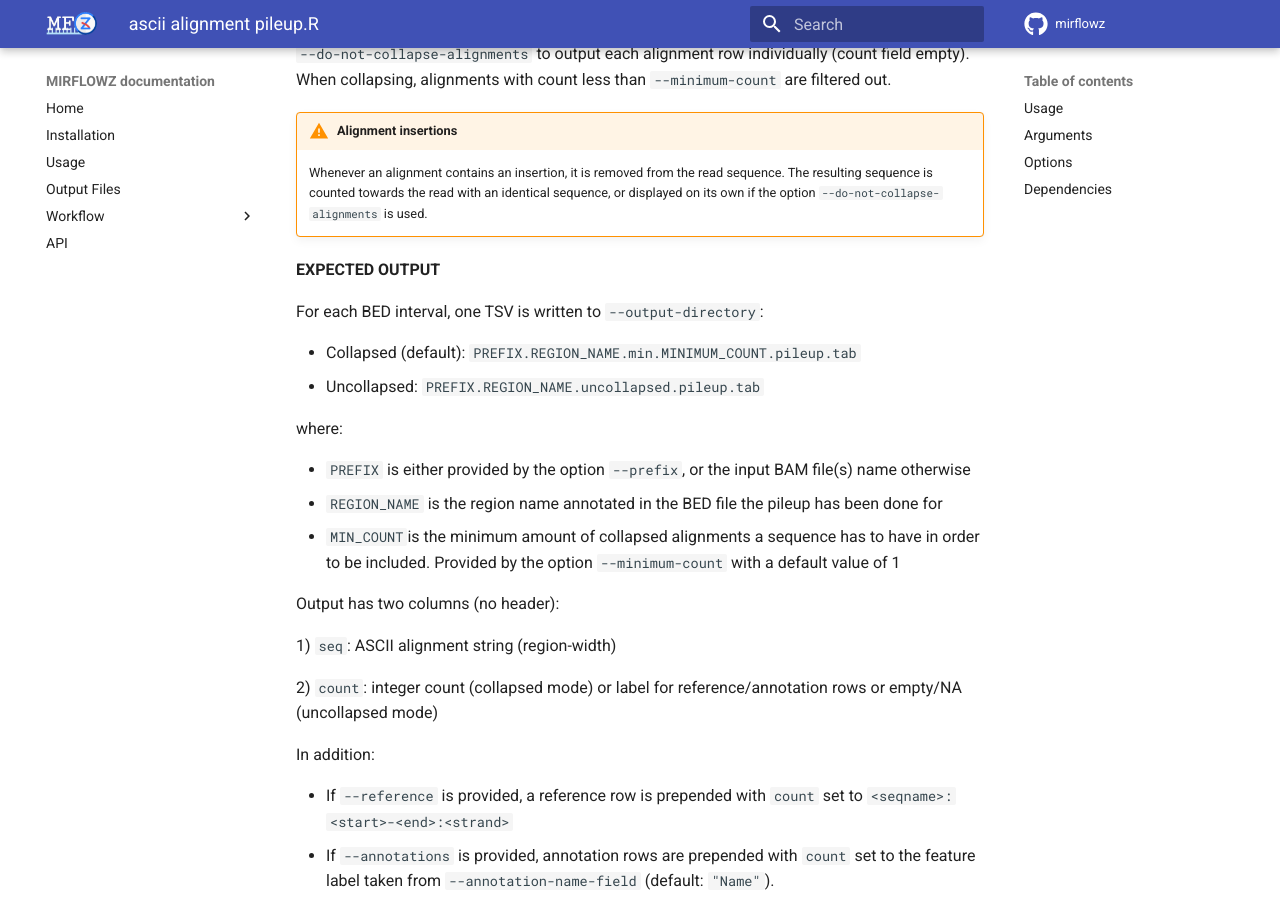
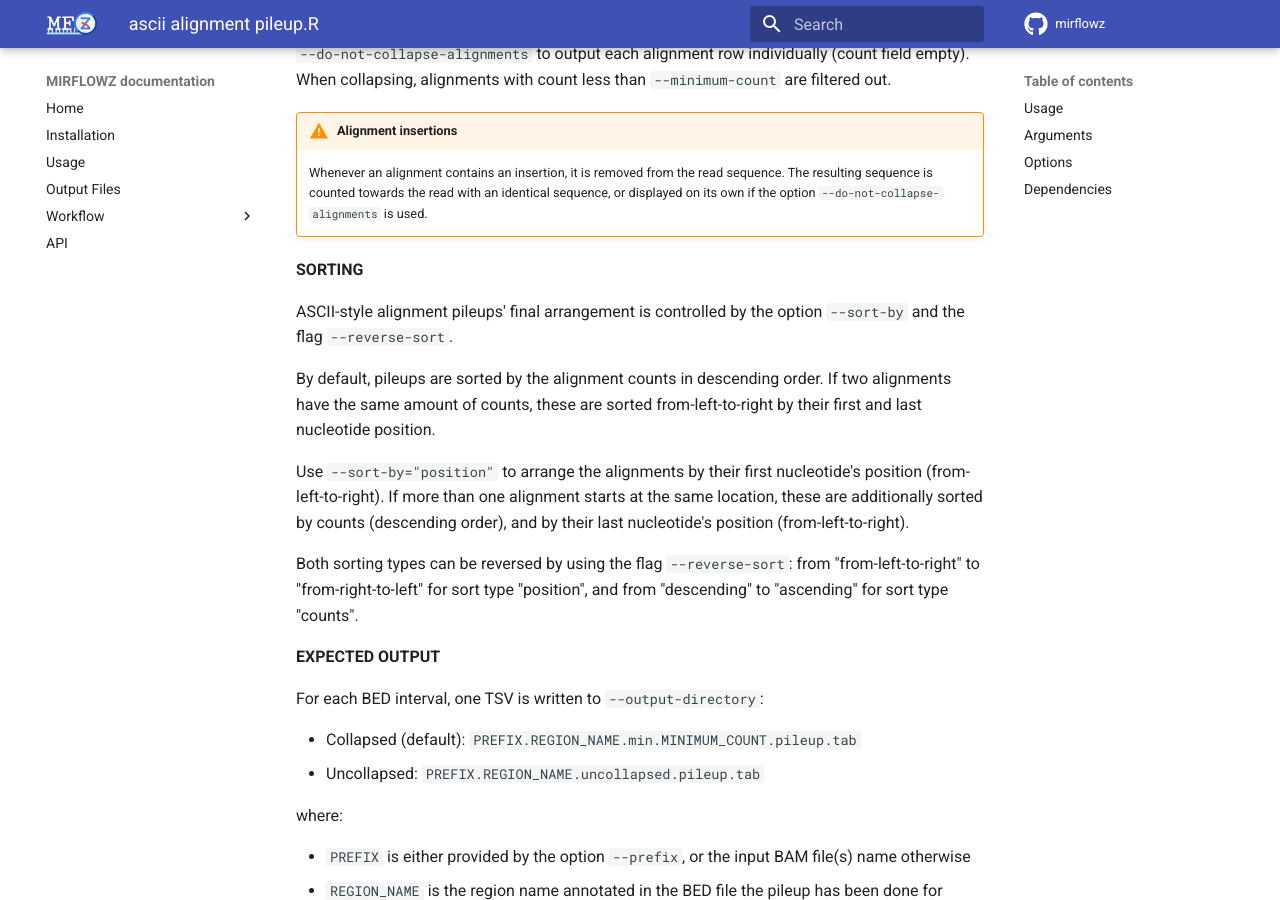
Before and after one commit to zavolanlab/mirflowz, an MkDocs documentation site: the page built from docs/api/ascii_alignment_pileup.R.md, in a window 1280 px wide and 900 px high, scrolled down 751 px. Built offline with MkDocs 1.6.1 and Material for MkDocs 9.7.7, drawn with Linux system fonts in a browser that asks for light colours; comment, search, counter and statistics services are not loaded; some of the changed text lies outside the part shown.

Commit message:
docs: update script API documentation

```diff
--- a/docs/api/ascii_alignment_pileup.R.md
+++ b/docs/api/ascii_alignment_pileup.R.md
@@ -39,6 +39,25 @@ than `--minimum-count` are filtered out.
     sequence. The resulting sequence is counted towards the read with an
     identical sequence, or displayed on its own if the option
     `--do-not-collapse-alignments` is used.
+
+**SORTING**
+
+ASCII-style alignment pileups' final arrangement is controlled by the option
+`--sort-by` and the flag `--reverse-sort`.
+
+By default, pileups are sorted by the alignment counts in descending order. If
+two alignments have the same amount of counts, these are sorted
+from-left-to-right by their first and last nucleotide position.
+
+Use `--sort-by="position"` to arrange the alignments by their first
+nucleotide's position (from-left-to-right). If more than one alignment starts
+at the same location, these are additionally sorted by counts
+(descending order), and by their last nucleotide's position
+(from-left-to-right).
+
+Both sorting types can be reversed by using the flag `--reverse-sort`:
+from "from-left-to-right" to "from-right-to-left" for sort type "position",
+and from "descending" to "ascending" for sort type "counts".
 
 **EXPECTED OUTPUT**
 
@@ -126,9 +145,13 @@ Options
   in alignments. (default: "-")
 - <b>`--prefix=STRING`</b>: Prefix to be used in the output file name(s). If
   not provided the input BAM file(s) name will be used instead.
+- <b>`--sort-by=STRING`</b>: Specify the sort type (either "position" or
+  "counts"). (default = "counts")
+- <b>`reverse-sort`</b>: Reverse the sort order; from "from-left-to-right" to
+  "from-right-to-left" for sort type "position", and from "descending" to
+  "ascending" for sort type "counts".
 - <b>`-h`</b> | <b>`--help`</b>: Show this information and die.
 - <b>`-v`</b> | <b>`--verbose`</b>: Print log messages to `STDOUT`.
-
 
 Dependencies
 ------------
```
